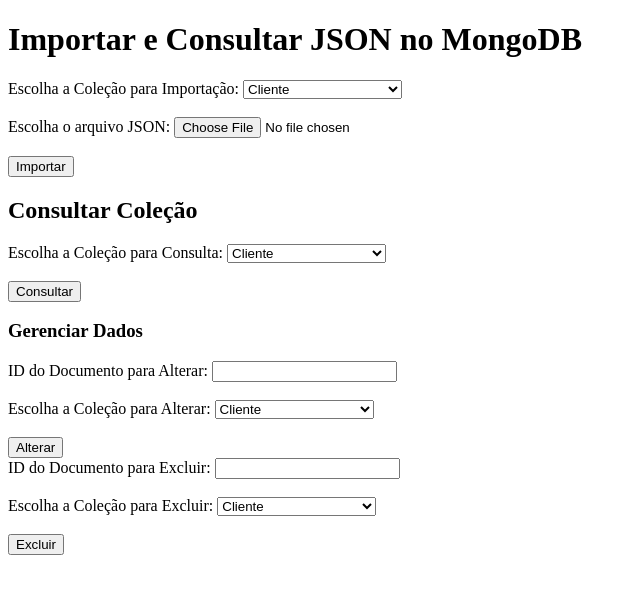
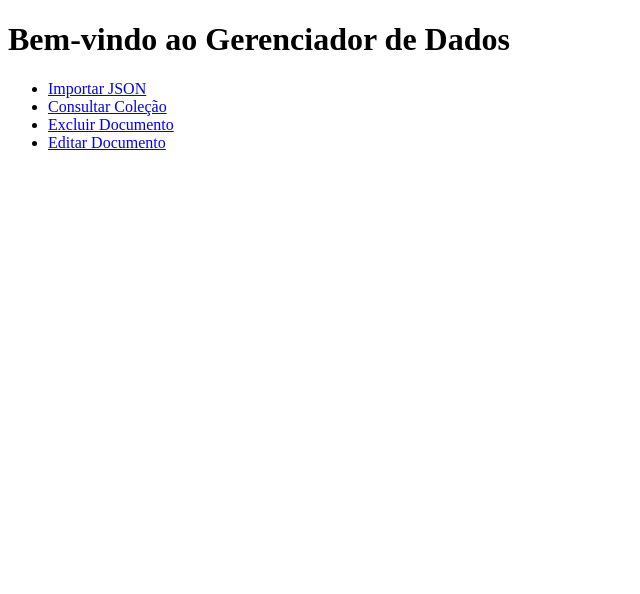
Before and after one commit to Claudio-Silva-Bispo/final-project-database-mongodb, a Flask app: page / in a window 1280 px wide. Shown: the top 594 px of the page, without its empty margins (0-640 px from the left). Run offline with Flask 3, Linux system fonts and the light colour scheme.

Commit message:
FEAT - Finalização da tela do CRUD

```diff
--- a/app.py
+++ b/app.py
@@ -8,13 +8,14 @@
 # Conectar ao MongoDB
 client = MongoClient('mongodb+srv://csspclaudio:clnzEcsY8xmMVXMr@cluster0.kfgkjua.mongodb.net/')
 db = client['TestsDb']
+@app.route('/')
+def home():
+    return render_template('index.html')
 
-@app.route('/', methods=['GET', 'POST'])
-def index():
+@app.route('/importar', methods=['GET', 'POST'])
+def importar():
     message = ""
-    data = []
     if request.method == 'POST':
-        # Quando for um POST (importação de arquivo)
         if 'json_file' in request.files:
             arquivo = request.files['json_file']
             try:
@@ -30,40 +31,70 @@
                 message = 'Arquivo importado com sucesso!'
             except Exception as e:
                 message = f'Erro ao importar o arquivo: {e}'
-        # Quando for um POST para consultar
-        elif 'collection_select' in request.form:
-            collection_name = request.form['collection_select']
-            collection = db[collection_name]
-            data = list(collection.find())  # Consultar todos os documentos na coleção
 
-    return render_template('index.html', message=message, data=data)
+    return render_template('importar.html', message=message)
 
-@app.route('/excluir', methods=['POST'])
-def excluir_por_formulario():
-    try:
-        collection = request.form['collection_excluir']
-        doc_id = request.form['id_excluir']
-        db[collection].delete_one({'_id': ObjectId(doc_id)})
-        message = "Documento excluído com sucesso!"
-    except Exception as e:
-        message = f"Erro ao excluir: {e}"
 
-    # Retornar para a página inicial com a mensagem
-    return render_template('index.html', message=message, data=[])
+@app.route('/consultar', methods=['GET', 'POST'])
+def consultar():
+    data = []
+    if request.method == 'POST':
+        collection_name = request.form['collection_select']
+        collection = db[collection_name]
+        data = list(collection.find())
+    return render_template('consultar.html', data=data)
 
-@app.route('/editar/<collection>/<id>', methods=['GET', 'POST'])
-def editar_documento(collection, id):
-    doc = db[collection].find_one({'_id': ObjectId(id)})
+
+@app.route('/excluir', methods=['GET', 'POST'])
+def excluir():
+    message = ""
+    if request.method == 'POST':
+        try:
+            collection = request.form['collection_excluir']
+            doc_id = request.form['id_excluir']
+            db[collection].delete_one({'_id': ObjectId(doc_id)})
+            message = "Documento excluído com sucesso!"
+        except Exception as e:
+            message = f"Erro ao excluir: {e}"
+
+    return render_template('excluir.html', message=message)
+
+@app.route('/editar', methods=['GET', 'POST'])
+def editar():
+    doc = None
+    collection_name = ""
+    doc_id = ""
+    message = ""
 
     if request.method == 'POST':
-        novos_dados = request.form.to_dict()
-        try:
-            db[collection].update_one({'_id': ObjectId(id)}, {'$set': novos_dados})
-            return redirect(url_for('index'))
-        except Exception as e:
-            return f"Erro ao atualizar: {e}"
+        # Fase 1: Buscar dados
+        if 'buscar' in request.form:
+            collection_name = request.form['collection']
+            doc_id = request.form['id']
+            try:
+                doc = db[collection_name].find_one({'_id': ObjectId(doc_id)})
+                if not doc:
+                    message = "Documento não encontrado."
+            except Exception as e:
+                message = f"Erro ao buscar: {e}"
 
-    return render_template('editar.html', doc=doc, collection=collection)
+        # Fase 2: Salvar alterações
+        elif 'salvar' in request.form:
+            collection_name = request.form['collection']
+            doc_id = request.form['id']
+            novos_dados = request.form.to_dict()
+            novos_dados.pop('collection')
+            novos_dados.pop('id')
+            novos_dados.pop('salvar')
+
+            try:
+                db[collection_name].update_one({'_id': ObjectId(doc_id)}, {'$set': novos_dados})
+                message = "Documento atualizado com sucesso!"
+            except Exception as e:
+                message = f"Erro ao atualizar: {e}"
+
+    return render_template('editar.html', doc=doc, collection=collection_name, id=doc_id, message=message)
+
 
 if __name__ == '__main__':
     app.run(debug=True)
--- a/templates/index.html
+++ b/templates/index.html
@@ -2,125 +2,15 @@
 <html lang="pt-br">
 <head>
     <meta charset="UTF-8">
-    <meta name="viewport" content="width=device-width, initial-scale=1.0">
-    <title>Importar e Consultar JSON no MongoDB</title>
+    <title>Menu Principal</title>
 </head>
 <body>
-    <h1>Importar e Consultar JSON no MongoDB</h1>
-
-    <form method="POST" enctype="multipart/form-data">
-        <label for="collection">Escolha a Coleção para Importação:</label>
-        <select name="collection" id="collection" required>
-            <option value="t_cliente">Cliente</option>
-            <option value="t_clinica">Clinica</option>
-            <option value="t_dentista">Dentista</option>
-            <option value="t_sugestao_clinica">Sugestão Clinica</option>
-            <option value="t_sugestao_cliente">Sugestão Cliente</option>
-            <option value="t_agendamento">Agendamento</option>
-            <option value="t_consulta">Consulta</option>
-            <option value="t_feedback">Feedback</option>
-            <option value="t_resultado_consulta">Resultado da Consulta</option>
-            <option value="t_notificacao">Notificação</option>
-            <option value="t_interacoes_chat">Interação com ChatBot</option>
-        </select><br><br>
-
-        <label for="json_file">Escolha o arquivo JSON:</label>
-        <input type="file" name="json_file" id="json_file" accept=".json" required><br><br>
-
-        <button type="submit">Importar</button>
-    </form>
-
-    <h2>Consultar Coleção</h2>
-    <form method="POST">
-        <label for="collection_select">Escolha a Coleção para Consulta:</label>
-        <select name="collection_select" id="collection_select" required>
-            <option value="t_cliente">Cliente</option>
-            <option value="t_clinica">Clinica</option>
-            <option value="t_dentista">Dentista</option>
-            <option value="t_sugestao_clinica">Sugestão Clinica</option>
-            <option value="t_sugestao_cliente">Sugestão Cliente</option>
-            <option value="t_agendamento">Agendamento</option>
-            <option value="t_consulta">Consulta</option>
-            <option value="t_feedback">Feedback</option>
-            <option value="t_resultado_consulta">Resultado da Consulta</option>
-            <option value="t_notificacao">Notificação</option>
-            <option value="t_interacoes_chat">Interação com ChatBot</option>
-        </select><br><br>
-
-        <button type="submit">Consultar</button>
-    </form>
-
-    <h3>Gerenciar Dados</h3>
-    <form method="POST" action="/alterar">
-        <label for="id_alterar">ID do Documento para Alterar:</label>
-        <input type="text" name="id_alterar" id="id_alterar" required><br><br>
-
-        <label for="collection_alterar">Escolha a Coleção para Alterar:</label>
-        <select name="collection_alterar" id="collection_alterar" required>
-            <option value="t_cliente">Cliente</option>
-            <option value="t_clinica">Clinica</option>
-            <option value="t_dentista">Dentista</option>
-            <option value="t_sugestao_clinica">Sugestão Clinica</option>
-            <option value="t_sugestao_cliente">Sugestão Cliente</option>
-            <option value="t_agendamento">Agendamento</option>
-            <option value="t_consulta">Consulta</option>
-            <option value="t_feedback">Feedback</option>
-            <option value="t_resultado_consulta">Resultado da Consulta</option>
-            <option value="t_notificacao">Notificação</option>
-            <option value="t_interacoes_chat">Interação com ChatBot</option>
-        </select><br><br>
-
-        <button type="submit">Alterar</button>
-    </form>
-
-    <form method="POST" action="/excluir">
-        <label for="id_excluir">ID do Documento para Excluir:</label>
-        <input type="text" name="id_excluir" id="id_excluir" required><br><br>
-
-        <label for="collection_excluir">Escolha a Coleção para Excluir:</label>
-        <select name="collection_excluir" id="collection_excluir" required>
-            <option value="t_cliente">Cliente</option>
-            <option value="t_clinica">Clinica</option>
-            <option value="t_dentista">Dentista</option>
-            <option value="t_sugestao_clinica">Sugestão Clinica</option>
-            <option value="t_sugestao_cliente">Sugestão Cliente</option>
-            <option value="t_agendamento">Agendamento</option>
-            <option value="t_consulta">Consulta</option>
-            <option value="t_feedback">Feedback</option>
-            <option value="t_resultado_consulta">Resultado da Consulta</option>
-            <option value="t_notificacao">Notificação</option>
-            <option value="t_interacoes_chat">Interação com ChatBot</option>
-        </select><br><br>
-
-        <button type="submit">Excluir</button>
-    </form>
-
-    {% if message %}
-        <p>{{ message }}</p>
-    {% endif %}
-
-    {% if data %}
-        <h3>Dados da Coleção</h3>
-        <table border="1">
-            <thead>
-                <tr>
-                    {% if data[0] %}
-                        {% for key in data[0].keys() %}
-                            <th>{{ key }}</th>
-                        {% endfor %}
-                    {% endif %}
-                </tr>
-            </thead>
-            <tbody>
-                {% for item in data %}
-                    <tr>
-                        {% for key, value in item.items() %}
-                            <td>{{ value }}</td>
-                        {% endfor %}
-                    </tr>
-                {% endfor %}
-            </tbody>
-        </table>
-    {% endif %}
+    <h1>Bem-vindo ao Gerenciador de Dados</h1>
+    <ul>
+        <li><a href="{{ url_for('importar') }}">Importar JSON</a></li>
+        <li><a href="{{ url_for('consultar') }}">Consultar Coleção</a></li>
+        <li><a href="{{ url_for('excluir') }}">Excluir Documento</a></li>
+        <li><a href="{{ url_for('editar') }}">Editar Documento</a></li>
+    </ul>
 </body>
 </html>
```
Also changed, not shown: templates/consultar.html (added, +42 -0 lines), templates/editar.html (added, +51 -0 lines), templates/excluir.html (added, +34 -0 lines), templates/importar.html (added, +16 -0 lines).
